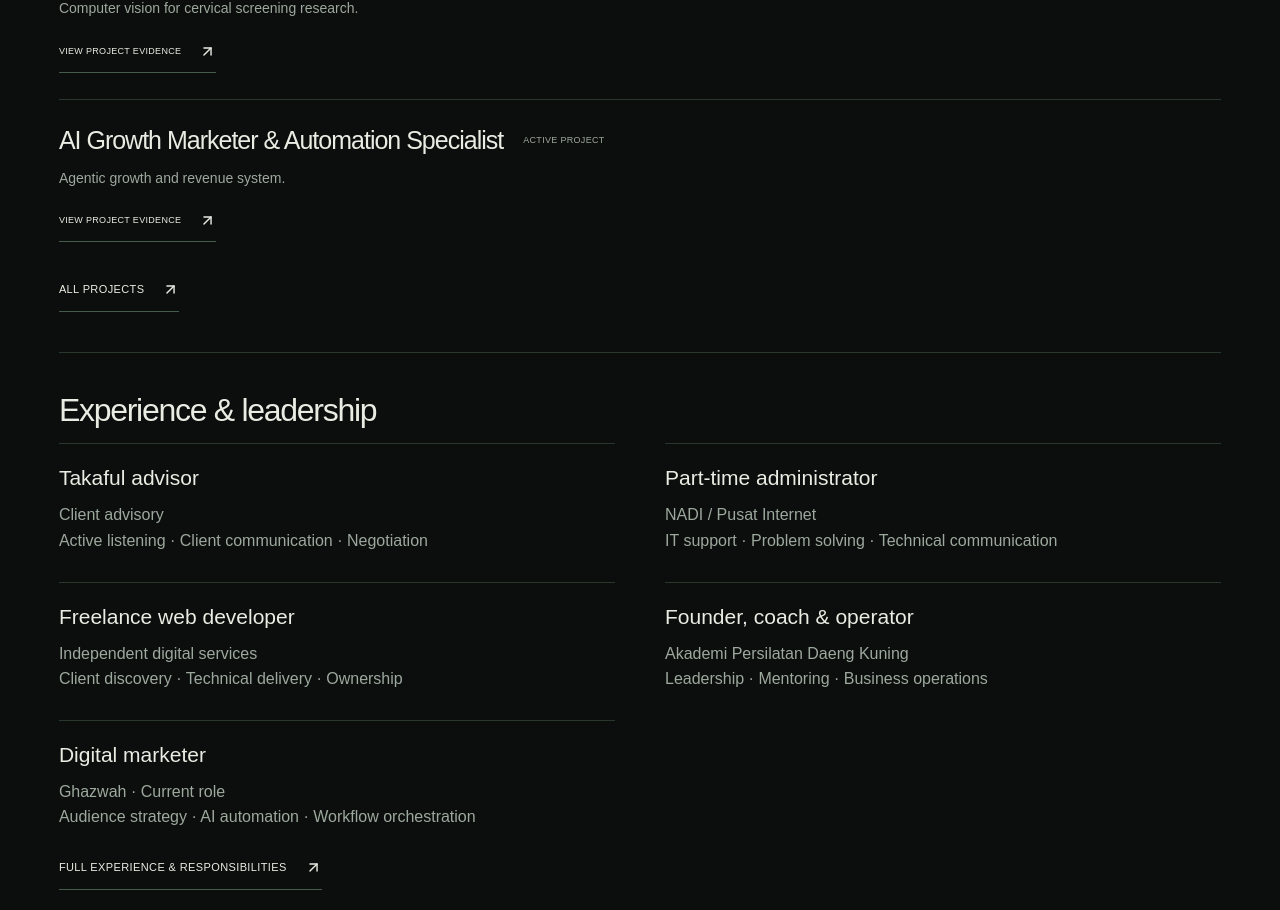
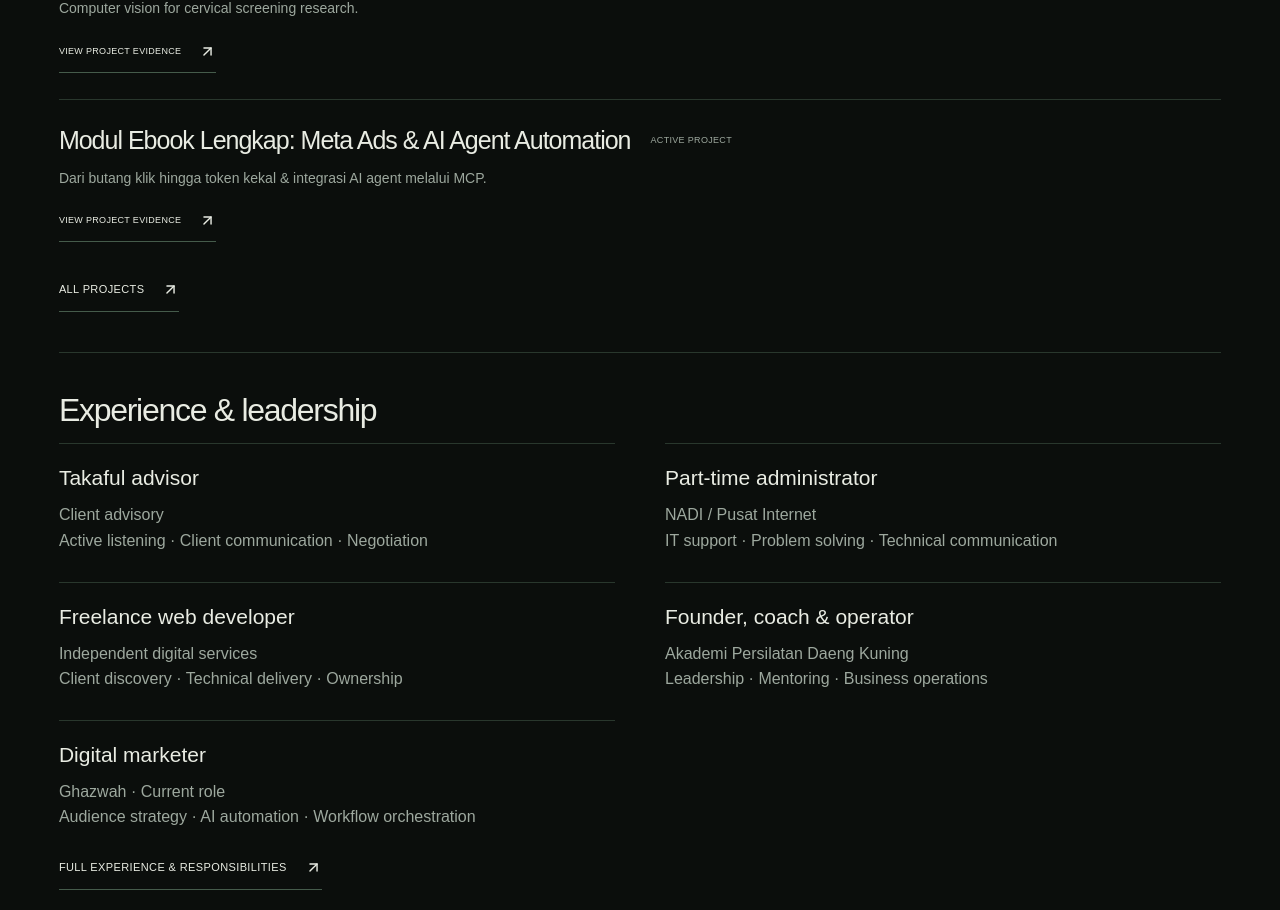
Before and after one commit to syahmiaof/syahmiaof, a Next.js app: page /quick in a window 1280 px wide. Shown: the part 1420-2330 px from the top of the page. Built offline with nearby package versions, Linux system fonts and the light colour scheme; no server answers; a web font is replaced by a local one.

Commit message:
feat(work): replace ai-growth with Modul Meta Ads & AI Agent Automation

```diff
--- a/src/app/projects.css
+++ b/src/app/projects.css
@@ -10,6 +10,8 @@
 .selected-section #selected-title { font-size: clamp(38px, 4vw, 60px); }
 .project-aduan-preview { align-items: center; }
 .project-aduan-preview .project-image img { aspect-ratio: 1.44; object-fit: contain; }
+#project-meta-ads .project-image { border: 1px solid var(--border-subtle); border-radius: 8px; }
+#project-meta-ads .project-image img { aspect-ratio: 1024 / 472; object-fit: cover; }
 .project-links { display: flex; gap: 12px 24px; flex-wrap: wrap; }
 .ongoing-section { padding-block: 110px; }
 .ongoing-projects { border-top: 1px solid var(--border-strong); }
--- a/src/app/quick/page.tsx
+++ b/src/app/quick/page.tsx
@@ -14,13 +14,13 @@ export const metadata: Metadata = { title: 'Quick View — Muhammad Syahmi', des
 export default function QuickPage() {
   const aduan = projects.find(p => p.slug === 'sistem-aduan')!;
   const cerviscan = ongoingProjects.find(p => p.slug === 'cerviscan-ai')!;
-  const aiGrowth = projects.find(p => p.slug === 'ai-growth-automation')!;
-  const selected = [aduan, cerviscan, aiGrowth];
+  const metaAds = projects.find(p => p.slug === 'modul-meta-ads')!;
+  const selected = [aduan, cerviscan, metaAds];
   return <><main id="main" tabIndex={-1} className="section quick-page">
     <div className="quick-page-top mono"><span>THE 30-SECOND VERSION</span><TextLink href="/">Full experience</TextLink></div>
     <header className="quick-hero"><div><h1>Muhammad<br />Syahmi<span>.</span></h1><p className="quick-role">{positioning.status} · Malaysia</p><p className="quick-target">{positioning.direction}</p><p className="quick-summary">{positioning.summary}</p><div className="quick-actions"><TextLink href={profile.resumeUrl} external>View CV (PDF)</TextLink><TextLink href={'mailto:' + profile.email}>Email me</TextLink><TextLink href={profile.github} external>GitHub</TextLink></div></div><SafeImage src="/images/syahmic3.png" alt="Muhammad Syahmi" width={960} height={1280} sizes="(max-width: 760px) 30vw, 220px" priority /></header>
     <PageIndex items={[{ label: 'Projects', href: '#quick-projects' }, { label: 'Experience', href: '#quick-experience' }, { label: 'Skills', href: '#quick-skills' }, { label: 'Credentials', href: '#quick-credentials' }, { label: 'Contact', href: '#contact' }]} />
-    <section id="quick-projects" className="quick-section"><h2>Selected projects</h2><article className="quick-flagship"><h3>{projects[0].title}</h3><span className="status">Flagship project</span><p>{projects[0].description}</p><p className="mono">{projects[0].stack.join(' / ')}</p><TextLink href="/projects/greetly">Read case study</TextLink></article><div className="quick-projects">{selected.map(project => <article key={project.slug}><div><h3>{project.title}</h3><span className="mono muted">{project.status === 'active' ? 'ACTIVE PROJECT' : 'IN DEVELOPMENT'}</span></div><p>{project.subtitle}</p><TextLink href={project.slug === 'ai-growth-automation' ? '/projects/ai-growth-automation' : project.slug === 'sistem-aduan' ? '/projects#project-aduan' : '/projects#' + project.slug}>View project evidence</TextLink></article>)}</div><TextLink href="/projects">All projects</TextLink></section>
+    <section id="quick-projects" className="quick-section"><h2>Selected projects</h2><article className="quick-flagship"><h3>{projects[0].title}</h3><span className="status">Flagship project</span><p>{projects[0].description}</p><p className="mono">{projects[0].stack.join(' / ')}</p><TextLink href="/projects/greetly">Read case study</TextLink></article><div className="quick-projects">{selected.map(project => <article key={project.slug}><div><h3>{project.title}</h3><span className="mono muted">{project.status === 'active' ? 'ACTIVE PROJECT' : 'IN DEVELOPMENT'}</span></div><p>{project.subtitle}</p><TextLink href={project.slug === 'modul-meta-ads' ? (project.liveUrl || '/projects#project-meta-ads') : project.slug === 'sistem-aduan' ? '/projects#project-aduan' : '/projects#' + project.slug} external={project.slug === 'modul-meta-ads'}>View project evidence</TextLink></article>)}</div><TextLink href="/projects">All projects</TextLink></section>
     <section id="quick-experience" className="quick-section"><h2>Experience & leadership</h2><dl className="quick-experience">{workExperiences.map(role => <div key={role.id}><dt>{role.role}</dt><dd>{role.organization}</dd><dd>{role.transferableSkills.join(' · ')}</dd></div>)}</dl><TextLink href="/experience">Full experience & responsibilities</TextLink></section>
     <section id="quick-skills" className="quick-section"><h2>Technical focus</h2><div className="focus-columns"><div><h3>Cloud & DevOps</h3><p>Linux, deployment, DNS and cloud-connected applications. Working toward cloud and DevOps engineering.</p></div><div><h3>AI & connected systems</h3><p>Agent workflows, automation and edge devices, supported by software development and networking.</p></div></div><TextLink href="/skills">Skills, learning & evidence</TextLink></section>
     <section id="quick-credentials" className="quick-section"><h2>Certificates & specializations</h2><ul className="quick-credentials">{featuredPrograms.slice(0,3).map(program => <li key={program.slug}>{program.title} · {program.issuer}</li>)}</ul><p>Completed learning programs. Industry exam targets and competition recognition are listed separately.</p><TextLink href="/credentials">View credential evidence</TextLink></section>
--- a/src/data/projects.ts
+++ b/src/data/projects.ts
@@ -14,9 +14,9 @@ export const projects: Project[] = [
   { slug: 'sistem-aduan', title: 'Sistem Aduan Asrama', subtitle: 'From a reported problem to a visible status.', status: 'active',
     description: 'A hostel complaint system for IKM Besut. Students submit and track reports; the documented workflow connects Firebase data with Telegram notifications.',
     stack: ['JavaScript', 'Firebase', 'Telegram API', 'Chart.js'], github: 'https://github.com/syahmiaof/sistem-aduan-asrama-ikm', liveUrl: 'https://sistemaduanasrama.syahmiaof.my', image: '/images/sistem-aduan.webp', featured: false },
-  { slug: 'ai-growth-automation', title: 'AI Growth Marketer & Automation Specialist', subtitle: 'Agentic growth and revenue system.', status: 'active',
-    description: 'An agentic growth and revenue system that turns social engagement into qualified, traceable sales opportunities through intent detection, lead scoring, structured qualification, model routing and failure-safe handoffs.',
-    stack: ['AI', 'Automation', 'Agents'], liveUrl: '/projects/ai-growth-automation', featured: false },
+  { slug: 'modul-meta-ads', title: 'Modul Ebook Lengkap: Meta Ads & AI Agent Automation', subtitle: 'Dari butang klik hingga token kekal & integrasi AI agent melalui MCP.', status: 'active',
+    description: 'Panduan praktikal dan portal modul interaktif menghubungkan pemasaran Meta Ads dengan automasi AI agent. Merangkumi setup Facebook Page, API token kekal, Instant Form ID, hingga integrasi alat AI agent melalui Model Context Protocol (MCP).',
+    stack: ['Meta Ads API', 'AI Agents', 'MCP', 'JavaScript', 'Automation'], github: 'https://github.com/syahmiaof/modul-meta-ads', liveUrl: 'https://modul-meta-ads.syahmiaof.my/', image: '/images/modul-meta-ads.png', featured: false },
 ];
 
 export const ongoingProjects: (Project & { stage: string; scope: readonly string[]; developmentNote: string })[] = [
```
Also changed, not shown: src/components/sections/SelectedWork.tsx (+2 -2 lines), public/images/modul-meta-ads.png (added).
